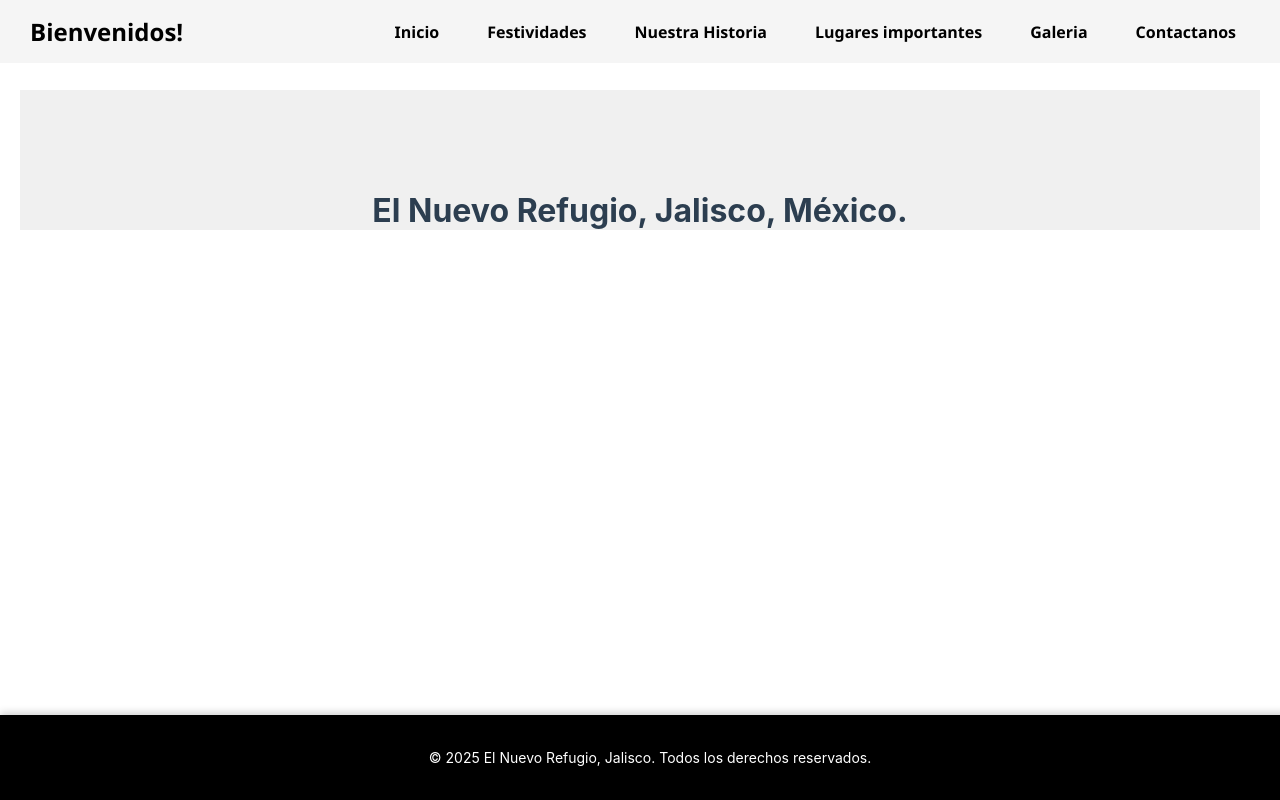
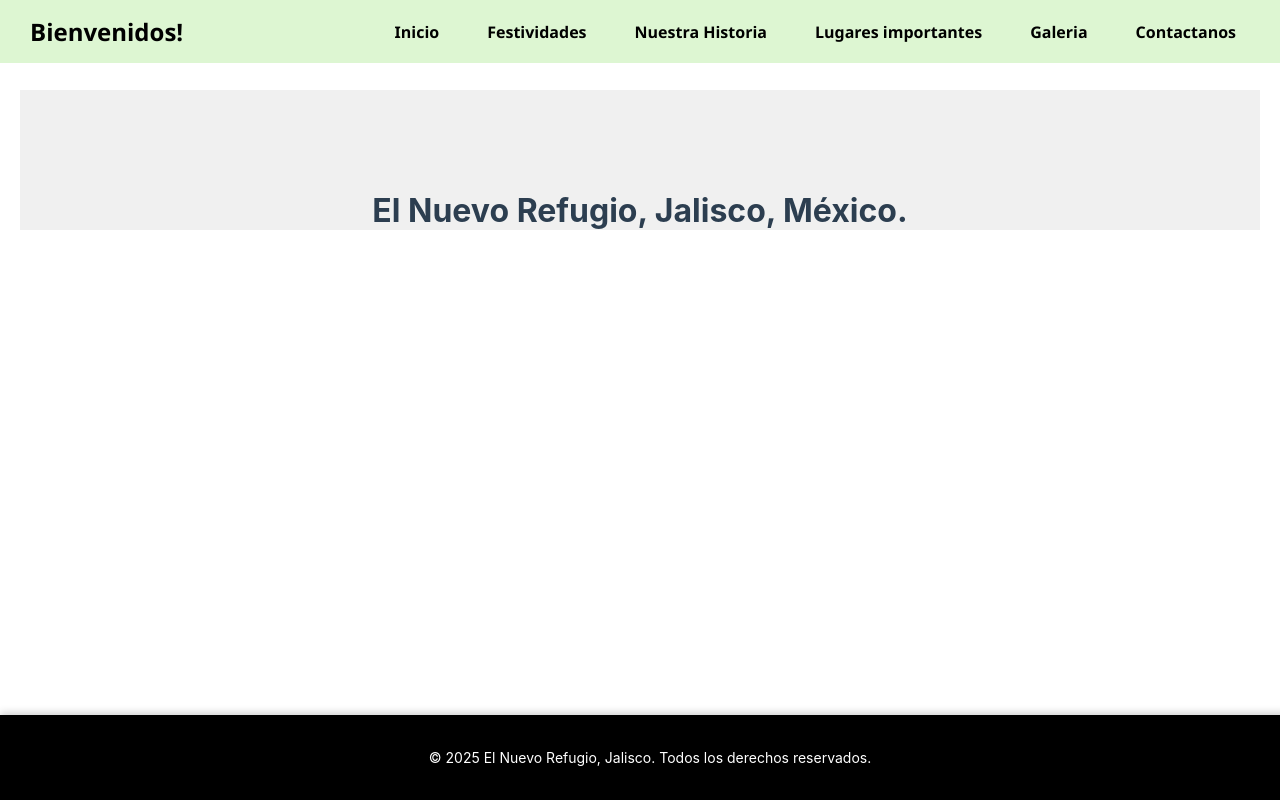
Before and after one commit to Alexav3/refugio, a React (Create React App) app: page / in a window 1280 px wide. Built offline with nearby package versions, Linux system fonts and the light colour scheme.

Commit message:
nav_color

```diff
--- a/src/Navbar.css
+++ b/src/Navbar.css
@@ -1,6 +1,6 @@
 /* Base navbar */
 .navbar {
-  background-color: #f5f5f5;
+  background-color: #ddf6d2;
   width: 100%;
   padding: 0;
   border-radius: 0;
@@ -50,7 +50,7 @@
 }
 
 .navbar-menu li a:hover {
-  background-color: #f1c40f;
+  background-color: #b0db9c;
   color: #111;
 }
 
```
